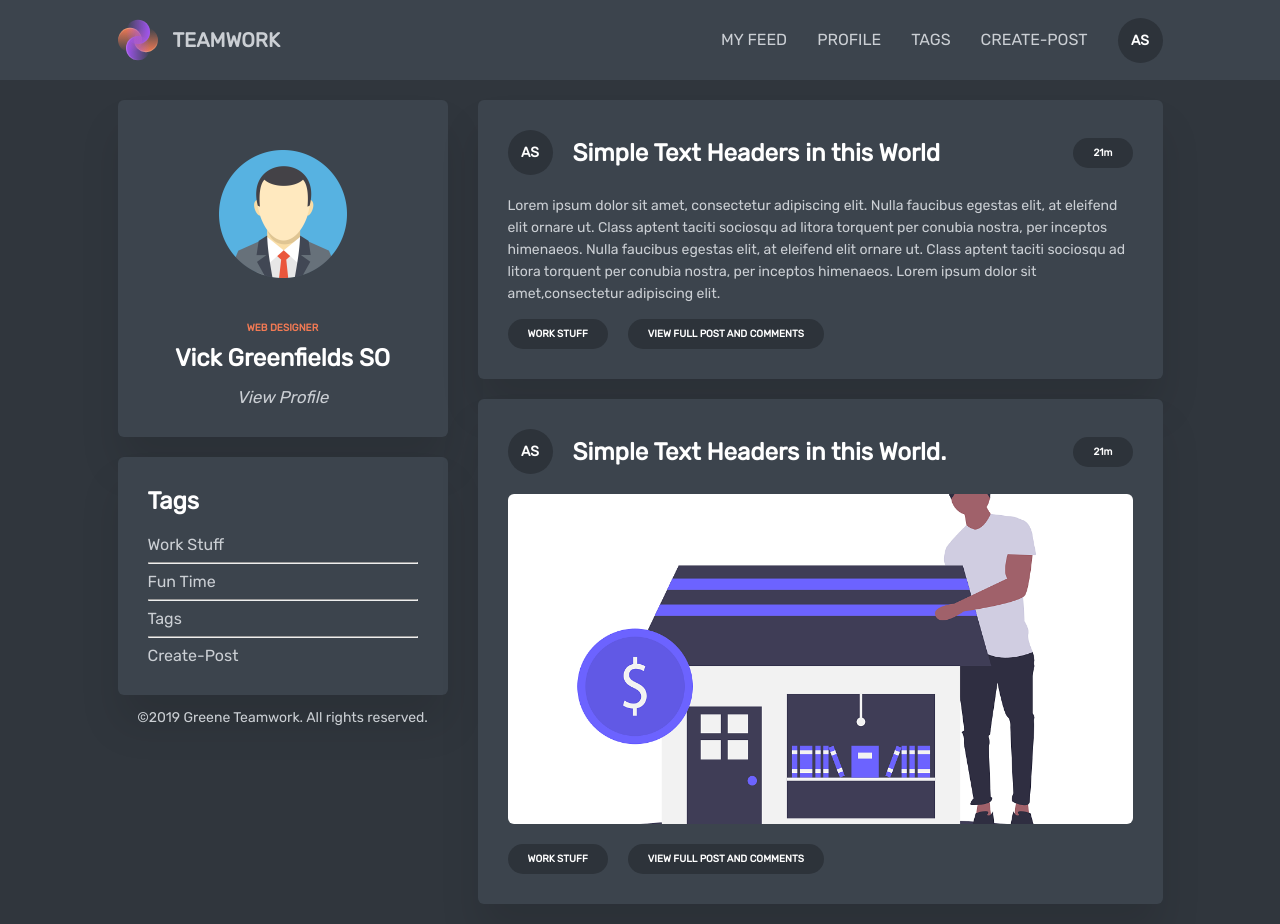
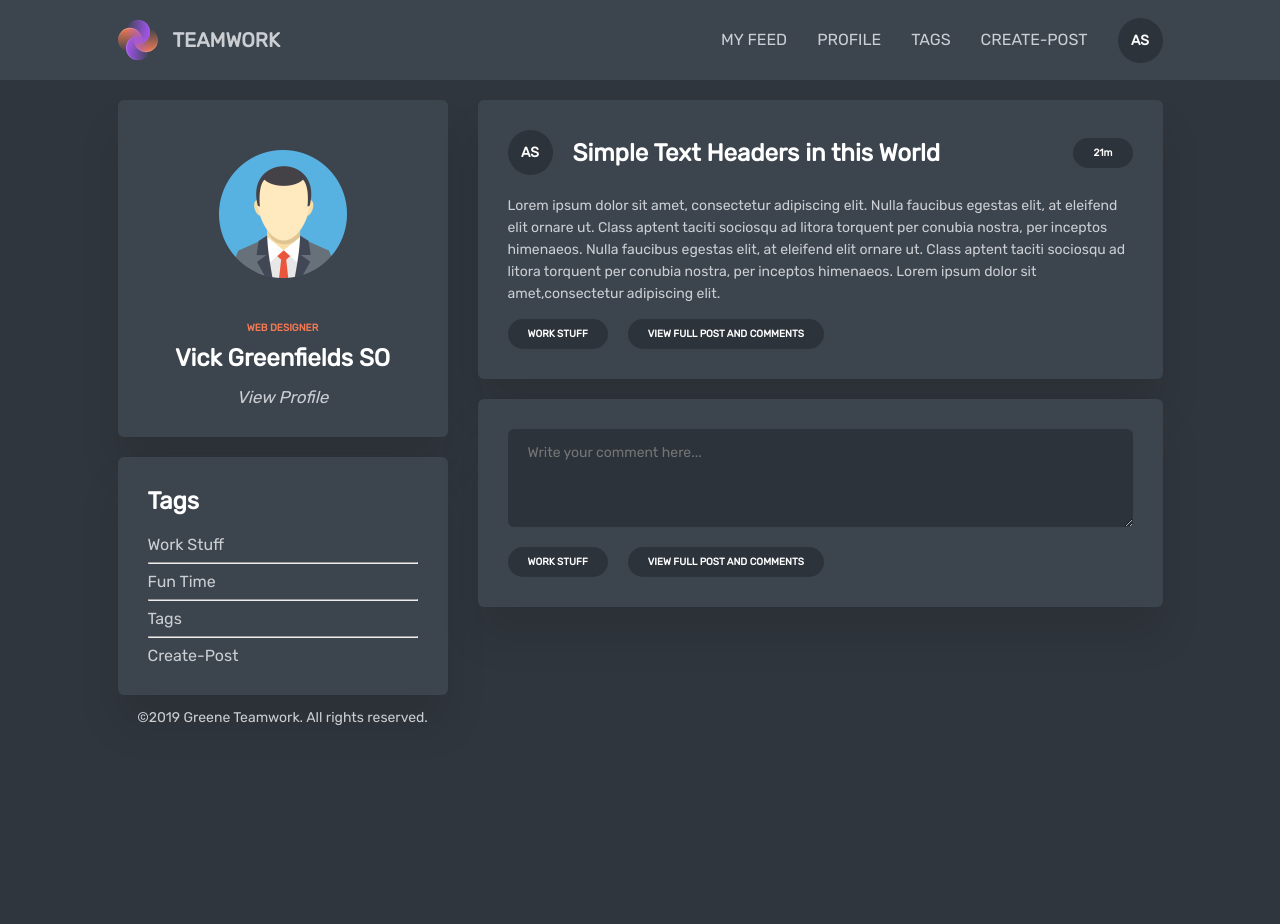
Before and after one commit to akintoluvic/teamsprint, a React (Create React App) app: page /rooms in a window 1280 px wide. After the commit the page ends 800 px from the top, so only its background shows below. Built offline with nearby package versions, Linux system fonts and the light colour scheme.

Commit message:
fix #13 feature can comment on gifs

```diff
--- a/src/App.css
+++ b/src/App.css
@@ -273,3 +273,12 @@
   height: 330px;
   object-fit: cover;
 }
+.each-feed .comment {
+  background: #2D333A;
+  border-radius: 6px;
+  border: 0;
+  margin-bottom: 20px;
+  padding: 15px 20px;
+  font-size: 14px;
+  color: #CBCFD4;
+}
--- /dev/null
+++ b/src/components/Comment.js
@@ -0,0 +1,19 @@
+import React from 'react';
+import sampleImage from '../images/sample-image.png';
+
+export default function Comment() {
+    return (
+        <div className='each-feed'>
+            <textarea
+                className='comment'
+                rows="4"
+                cols="50"
+                placeholder='Write your comment here...'
+            ></textarea>
+            <div className='footer'>
+                <button className='btn'>work stuff</button>
+                <button className='btn'>VIEW full POST and COMMENTS</button>
+            </div>
+        </div>
+    )
+}
--- a/src/pages/AllFeed.js
+++ b/src/pages/AllFeed.js
@@ -3,6 +3,7 @@ import Navbar from "../components/Navbar";
 import SmallProfile from "../components/SmallProfile";
 import SidebarTags from "../components/SidebarTags";
 import Feed from "../partials/Feed";
+import EachPost from "../partials/EachPost";
 
 export default function AllFeed() {
     return (
@@ -15,7 +16,8 @@ export default function AllFeed() {
                     <p>©2019 Greene Teamwork. All rights reserved.</p>
                 </div>
                 <div className='main-feed'>
-                    <Feed />
+                    {/* <Feed /> */}
+                    <EachPost />
                 </div>
             </div>
         </div>
--- a/src/partials/EachPost.js
+++ b/src/partials/EachPost.js
@@ -1,12 +1,13 @@
 import React from 'react';
 import Article from "../components/Article";
 import Image from "../components/Image";
+import Comment from "../components/Comment";
 
 export default function Feed() {
     return (
         <div>
             <Article />
-            <Image />
+            <Comment />
         </div>
     )
 }
```
